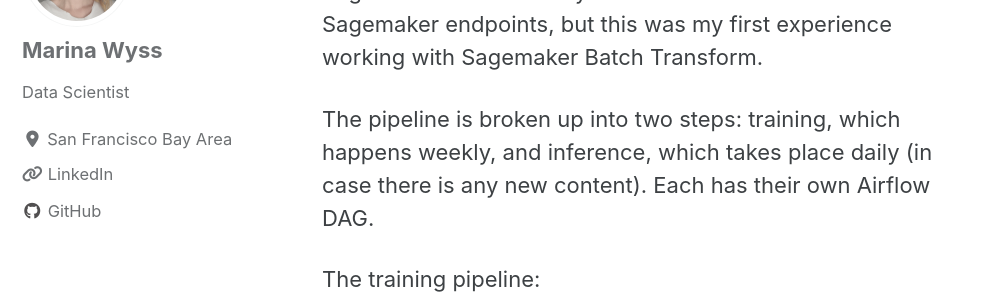
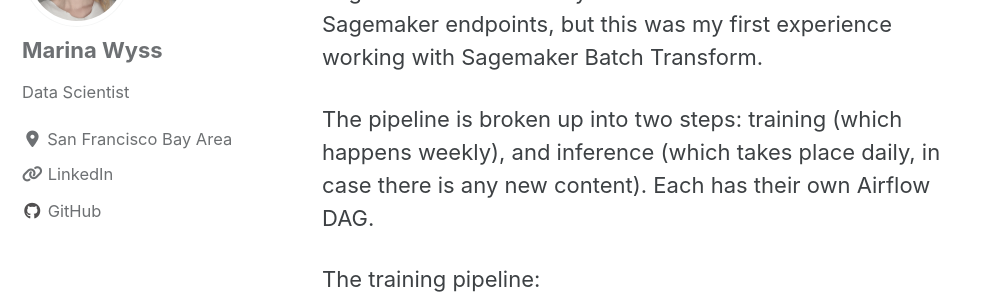
Before and after one commit to MarinaWyss/MarinaWyss.github.io, a Jekyll site: the page built from _posts/2021-09-06-sagemaker_airflow.md, in a window 1280 px wide and 900 px high, scrolled down 331 px. Shown: the part 154-454 px from the top of the window, without its empty margins (0-992 px from the left). Built offline with Jekyll 4.4.1, drawn with Linux system fonts in a browser that asks for light colours; cached includes are drawn as plain includes; nearby versions of some CDN libraries.

```diff
--- a/_posts/2021-09-06-sagemaker_airflow.md
+++ b/_posts/2021-09-06-sagemaker_airflow.md
@@ -8,7 +8,7 @@ I’ve spent the last few weeks at work building a new model to predict which sk
 
 The new model is productionized using Airflow and Sagemaker. I was already familiar with Airflow and online Sagemaker endpoints, but this was my first experience working with Sagemaker Batch Transform.
 
-The pipeline is broken up into two steps: training, which happens weekly, and inference, which takes place daily (in case there is any new content). Each has their own Airflow DAG.
+The pipeline is broken up into two steps: training (which happens weekly), and inference (which takes place daily, in case there is any new content). Each has their own Airflow DAG.
 
 
 The training pipeline:
```
